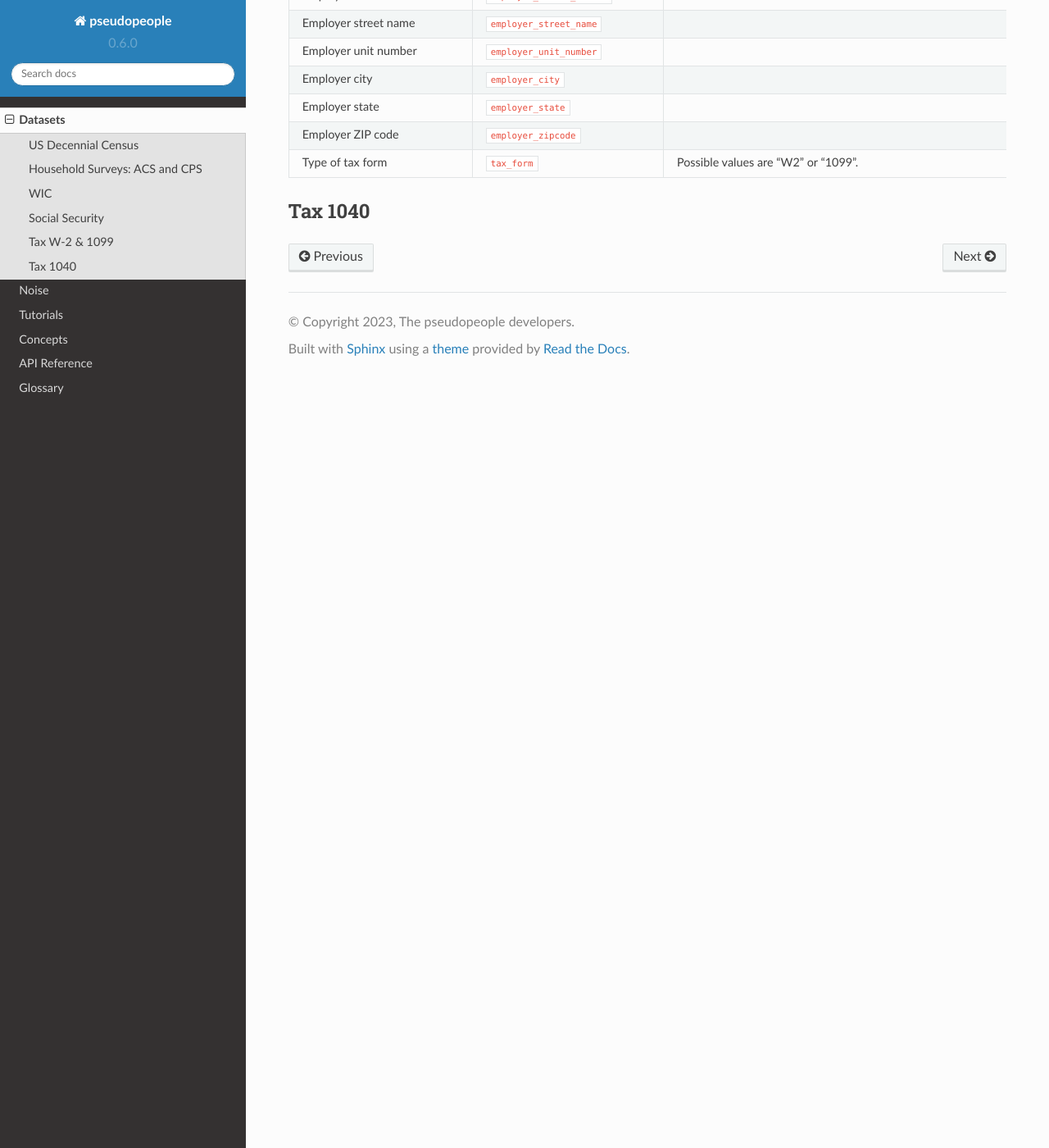
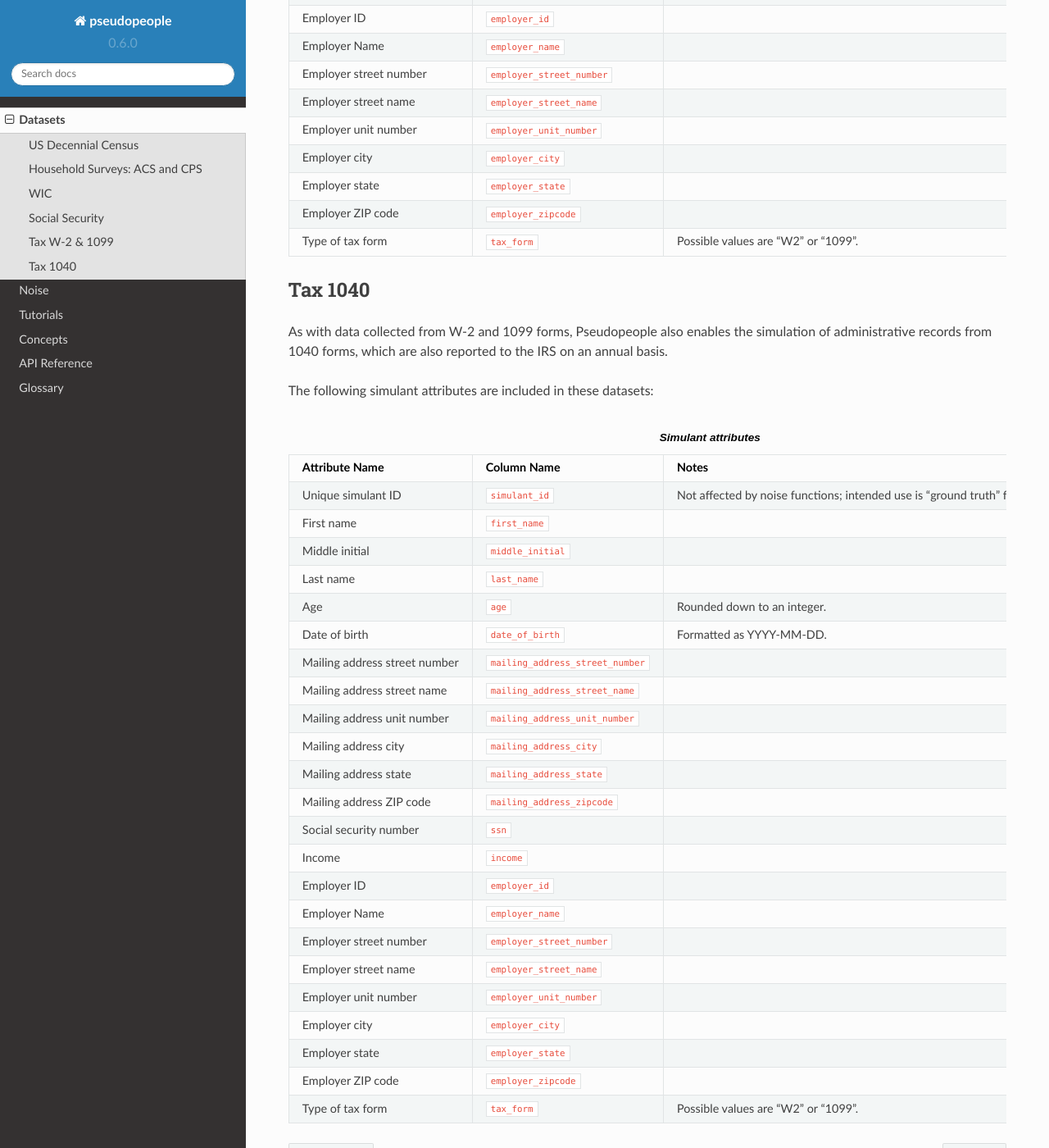
Before and after one commit to ihmeuw/pseudopeople, a Sphinx documentation site: the page built from docs/source/datasets/index.rst, in a window 1280 px wide and 1400 px high, scrolled down 5414 px. Shown: the whole window at 82% size. Built offline with Sphinx 7.4.7 and the Read the Docs theme 2.0.0, drawn with Linux system fonts in a browser that asks for light colours; some of the changed text lies outside the part shown.

Commit message:
adding info about 1040 and W2 forms and 1099 attribute table

```diff
--- a/docs/source/datasets/index.rst
+++ b/docs/source/datasets/index.rst
@@ -288,6 +288,8 @@ The following simulant attributes are included in this dataset:
 
 Tax W-2 & 1099
 --------------
+Administrative data reported in annual tax forms, such as W-2s and 1099s, can also be simulated by Pseudopeople. 1099 forms are used for independent
+contractors or self-employed individuals, while a W-2 form is used for employees (whose employer withholds payroll taxes from their earnings).
 
 The following simulant attributes are included in these datasets:
 
@@ -372,3 +374,83 @@ The following simulant attributes are included in these datasets:
 
 Tax 1040
 --------
+As with data collected from W-2 and 1099 forms, Pseudopeople also enables the simulation of administrative records from 1040 forms, which are
+also reported to the IRS on an annual basis.
+
+The following simulant attributes are included in these datasets:
+
+.. list-table:: **Simulant attributes**
+   :header-rows: 1
+
+   * - Attribute Name
+     - Column Name
+     - Notes
+   * - Unique simulant ID
+     - :code:`simulant_id`
+     - Not affected by noise functions; intended use is "ground truth" for testing and validation.
+   * - First name
+     - :code:`first_name`
+     -
+   * - Middle initial
+     - :code:`middle_initial`
+     -
+   * - Last name
+     - :code:`last_name`
+     -
+   * - Age
+     - :code:`age`
+     - Rounded down to an integer.
+   * - Date of birth
+     - :code:`date_of_birth`
+     - Formatted as YYYY-MM-DD.
+   * - Mailing address street number
+     - :code:`mailing_address_street_number`
+     -
+   * - Mailing address street name
+     - :code:`mailing_address_street_name`
+     -
+   * - Mailing address unit number
+     - :code:`mailing_address_unit_number`
+     -
+   * - Mailing address city
+     - :code:`mailing_address_city`
+     -
+   * - Mailing address state
+     - :code:`mailing_address_state`
+     -
+   * - Mailing address ZIP code
+     - :code:`mailing_address_zipcode`
+     -
+   * - Social security number
+     - :code:`ssn`
+     -
+   * - Income
+     - :code:`income`
+     -
+   * - Employer ID
+     - :code:`employer_id`
+     -
+   * - Employer Name
+     - :code:`employer_name`
+     -
+   * - Employer street number
+     - :code:`employer_street_number`
+     -
+   * - Employer street name
+     - :code:`employer_street_name`
+     -
+   * - Employer unit number
+     - :code:`employer_unit_number`
+     -
+   * - Employer city
+     - :code:`employer_city`
+     -
+   * - Employer state
+     - :code:`employer_state`
+     -
+   * - Employer ZIP code
+     - :code:`employer_zipcode`
+     -
+   * - Type of tax form
+     - :code:`tax_form`
+     - Possible values are "W2" or "1099".
```
